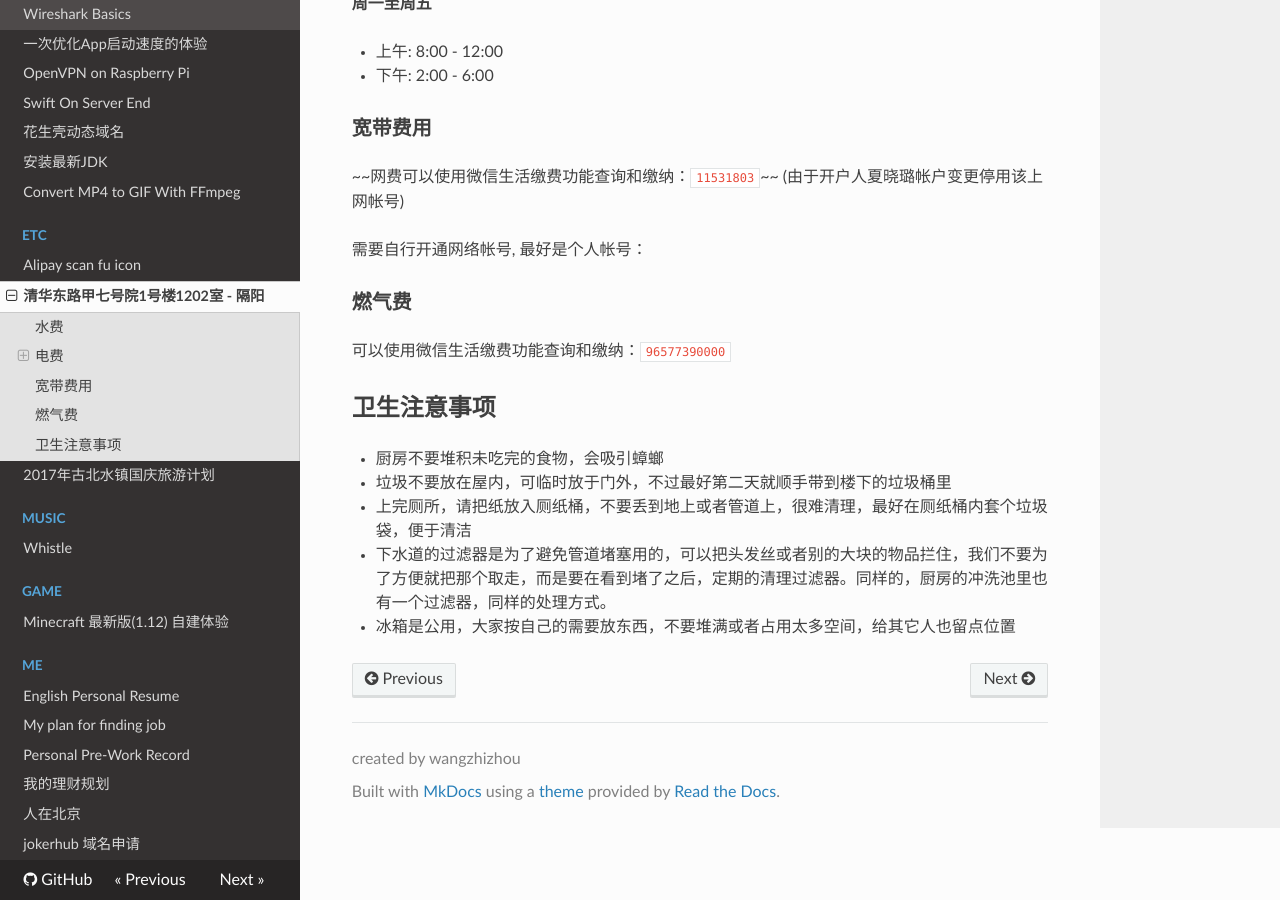
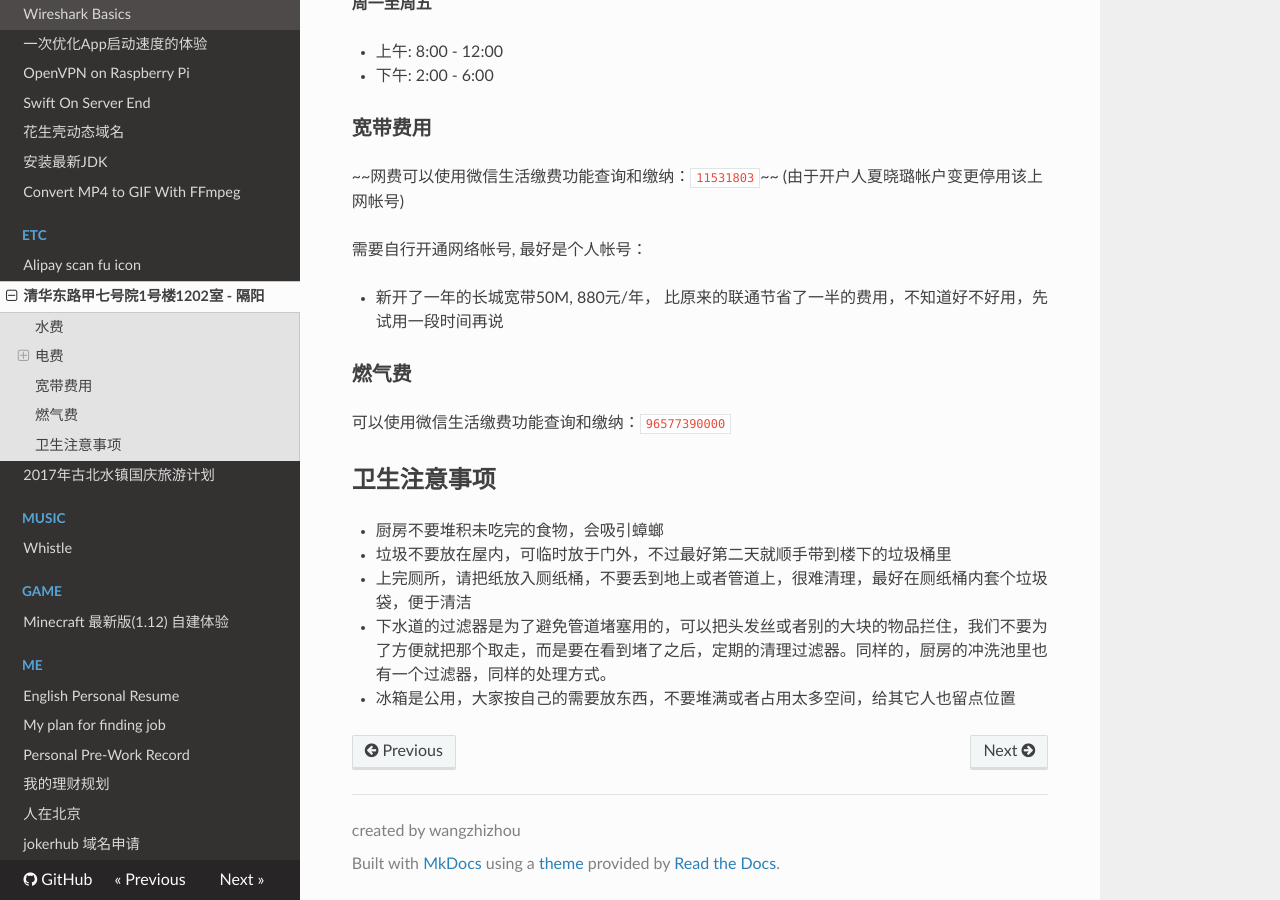
Before and after one commit to wangzhizhou/JokerBlog, an MkDocs documentation site: the page built from docs/life/Renting in Beijing.md, in a window 1280 px wide and 900 px high, scrolled down 1062 px. Built offline with MkDocs 1.6.1, drawn with Linux system fonts in a browser that asks for light colours; nearby versions of some CDN libraries; old or Windows-style settings are respelled for this version of MkDocs.

Commit message:
install new Net

```diff
--- a/docs/life/Renting in Beijing.md
+++ b/docs/life/Renting in Beijing.md
@@ -35,7 +35,7 @@
 
 需要自行开通网络帐号, 最好是个人帐号：
 
-
+ - 新开了一年的长城宽带50M, 880元/年， 比原来的联通节省了一半的费用，不知道好不好用，先试用一段时间再说
 
 ### 燃气费
 
```
